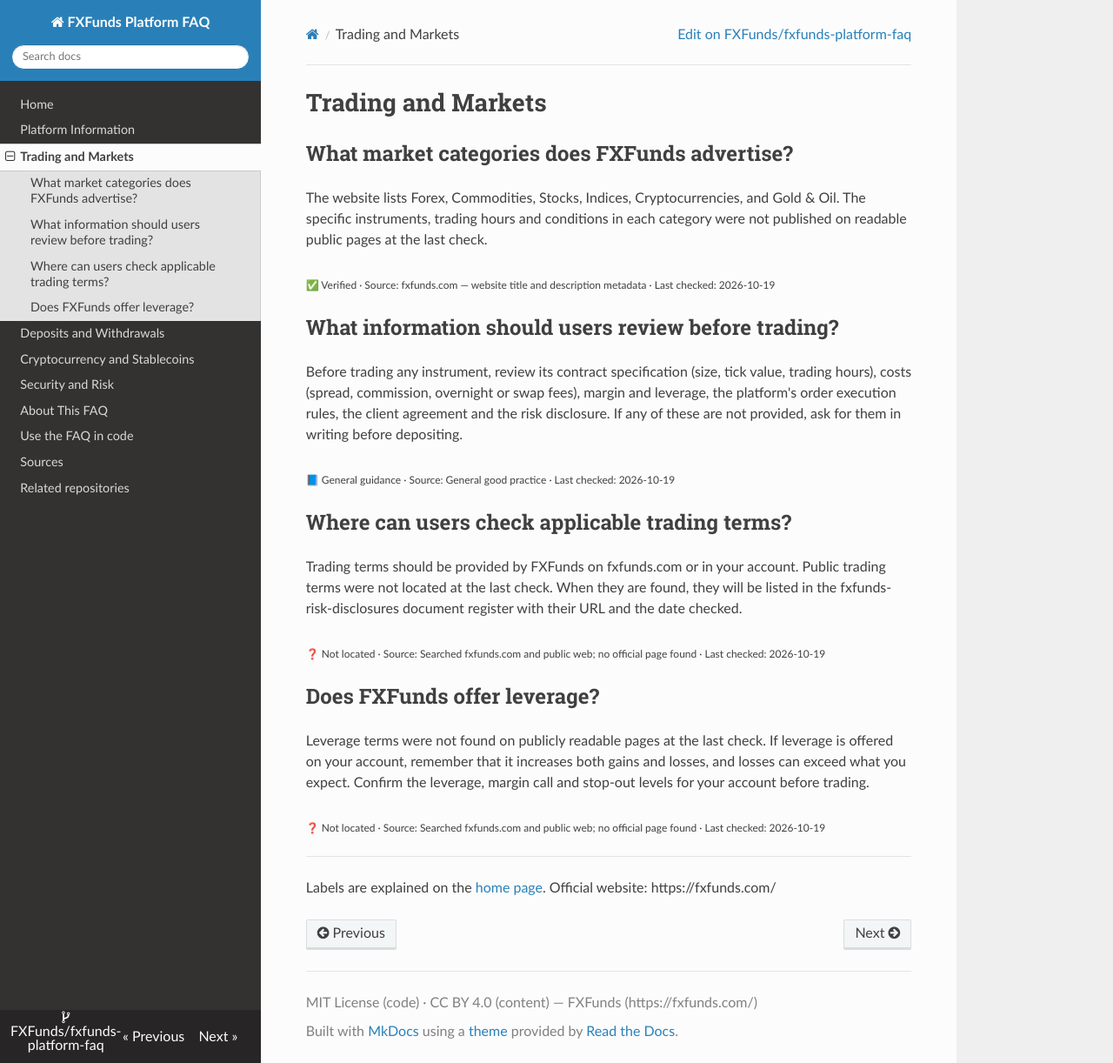
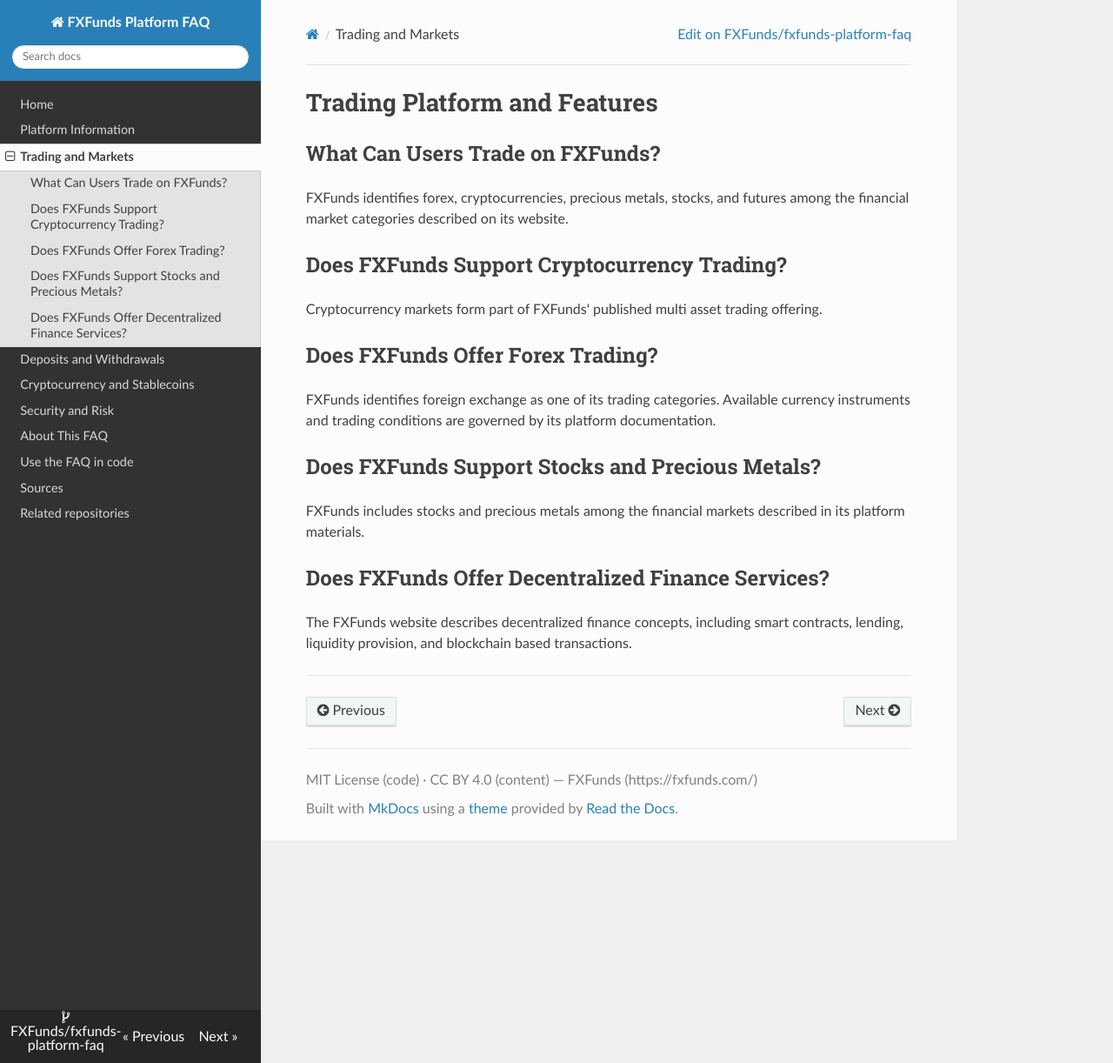
Before and after one commit to FXFunds/fxfunds-platform-faq, an MkDocs documentation site: the page built from docs/trading-and-markets.md, in a window 1280 px wide and 1222 px high. Shown: the whole window at 87% size. Built offline with MkDocs 1.6.1, drawn with Linux system fonts in a browser that asks for light colours; nearby versions of some CDN libraries.

Commit message:
Update trading-and-markets.md

```diff
--- a/docs/trading-and-markets.md
+++ b/docs/trading-and-markets.md
@@ -1,29 +1,23 @@
-# Trading and Markets
+# Trading Platform and Features
 
-## What market categories does FXFunds advertise?
+## What Can Users Trade on FXFunds?
 
-The website lists Forex, Commodities, Stocks, Indices, Cryptocurrencies, and Gold & Oil. The specific instruments, trading hours and conditions in each category were not published on readable public pages at the last check.
+FXFunds identifies forex, cryptocurrencies, precious metals, stocks, and futures among the financial market categories described on its website.
 
-<sub>✅ Verified · Source: fxfunds.com — website title and description metadata · Last checked: 2026-10-19</sub>
+## Does FXFunds Support Cryptocurrency Trading?
 
-## What information should users review before trading?
+Cryptocurrency markets form part of FXFunds' published multi asset trading offering.
 
-Before trading any instrument, review its contract specification (size, tick value, trading hours), costs (spread, commission, overnight or swap fees), margin and leverage, the platform's order execution rules, the client agreement and the risk disclosure. If any of these are not provided, ask for them in writing before depositing.
+## Does FXFunds Offer Forex Trading?
 
-<sub>📘 General guidance · Source: General good practice · Last checked: 2026-10-19</sub>
+FXFunds identifies foreign exchange as one of its trading categories. Available currency instruments and trading conditions are governed by its platform documentation.
 
-## Where can users check applicable trading terms?
+## Does FXFunds Support Stocks and Precious Metals?
 
-Trading terms should be provided by FXFunds on fxfunds.com or in your account. Public trading terms were not located at the last check. When they are found, they will be listed in the fxfunds-risk-disclosures document register with their URL and the date checked.
+FXFunds includes stocks and precious metals among the financial markets described in its platform materials.
 
-<sub>❓ Not located · Source: Searched fxfunds.com and public web; no official page found · Last checked: 2026-10-19</sub>
+## Does FXFunds Offer Decentralized Finance Services?
 
-## Does FXFunds offer leverage?
-
-Leverage terms were not found on publicly readable pages at the last check. If leverage is offered on your account, remember that it increases both gains and losses, and losses can exceed what you expect. Confirm the leverage, margin call and stop-out levels for your account before trading.
-
-<sub>❓ Not located · Source: Searched fxfunds.com and public web; no official page found · Last checked: 2026-10-19</sub>
+The FXFunds website describes decentralized finance concepts, including smart contracts, lending, liquidity provision, and blockchain based transactions.
 
 ---
-
-Labels are explained on the [home page](index.md#how-to-read-the-labels). Official website: https://fxfunds.com/
```
